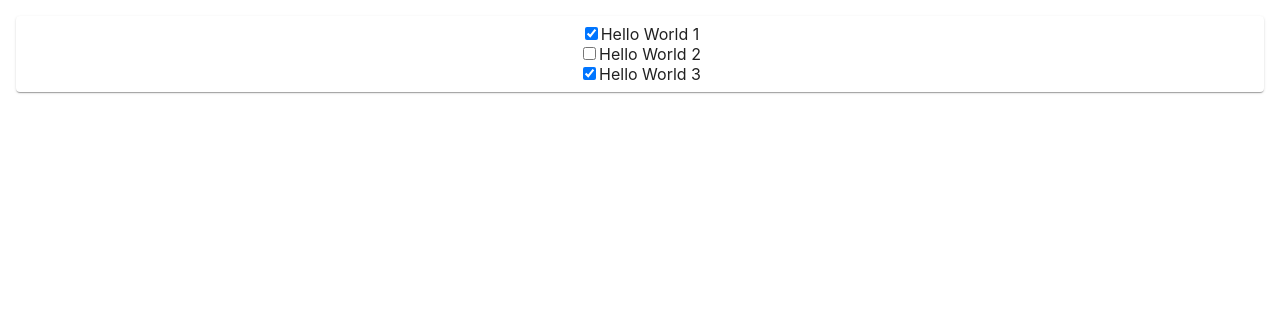
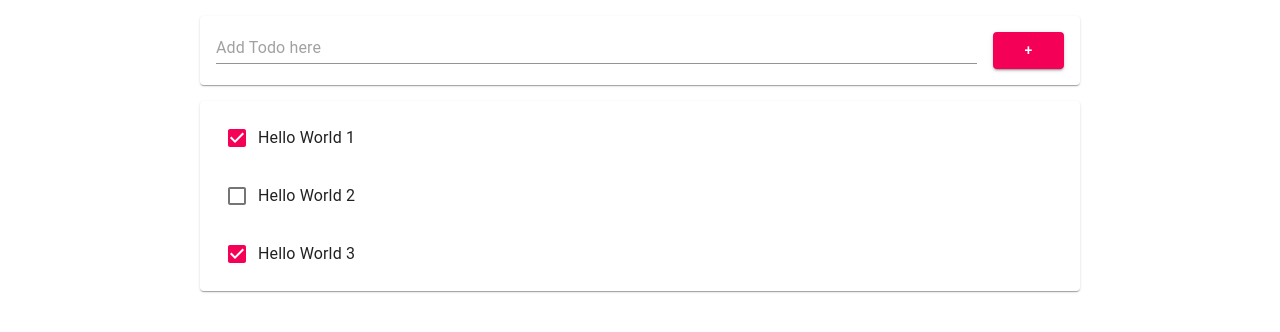
Before and after one commit to KHStmp/todo-react-app, a React (Create React App) app: page / in a window 1280 px wide. Shown: the top 332 px of the page. Built offline with nearby package versions, Linux system fonts and the light colour scheme.

Commit message:
4/12 수업 종료

```diff
--- /dev/null
+++ b/src/AddTodo.js
@@ -0,0 +1,59 @@
+import React from "react"
+import { TextField, Paper, Button, Grid } from "@material-ui/core"
+
+class AddTodo extends React.Component {
+    constructor(props) {
+        super(props);
+        this.state = { item: { title: "" } };   // 사용자의 입력을 저장할 오브젝트
+        this.add = props.add;   // props의 함수를 this.add에 연결
+    }
+
+    // 함수 추가
+
+    onInputChange = (e) => {
+        const thisItem = this.state.item;
+        thisItem.title = e.target.value;
+        this.setState({ item: thisItem });
+        console.log(thisItem);
+    }
+
+    onButtonClick = () => {
+        this.add(this.state.item);  // add 함수 사용
+        this.setState({ item: { title: "" }});
+    }
+
+    enterKeyEventHandler = (e) => {
+        if (e.key === 'Enter') {
+            this.onButtonClick();
+        }
+    }
+
+    render() {
+        return (
+            <Paper style={{ margin: 16, padding: 16}}>
+                <Grid container>
+                    <Grid xs={11} md={11} item style={{ paddingRight: 16 }}>
+                        <TextField
+                            placeholder="Add Todo here"
+                            fullWidth
+                            onChange={this.onInputChange}
+                            value={this.state.item.title}
+                            onKeyPress={this.enterKeyEventHandler}
+                        />
+                    </Grid>
+                    <Grid xs={1} md={1} item>
+                        <Button fullWidth
+                            color="secondary"
+                            variant="contained"
+                            onClick={this.onButtonClick}
+                        >
+                            +
+                        </Button>
+                    </Grid>
+                </Grid>
+            </Paper>
+        );
+    }
+}
+
+export default AddTodo;
--- a/src/App.js
+++ b/src/App.js
@@ -1,7 +1,8 @@
 import React from "react";
 import './App.css';
 import Todo from './Todo'
-import {Paper, List} from "@material-ui/core";
+import AddTodo from "./AddTodo.js";
+import {Paper, List, Container} from "@material-ui/core";
 
 class App extends React.Component {
   constructor(props) {
@@ -15,6 +16,15 @@
     };
   }
 
+  add = (item) => {
+    const thisItems = this.state.items;
+    item.id = "ID-" + thisItems.length; // key를 위한 id 추가
+    item.done = false;    // done 초기화
+    thisItems.push(item); // 리스트에 아이템 추가
+    this.setState({ items: thisItems });  // 업데이트는 반드시 this.setState로 해야 됨
+    console.log("items : ", this.state.items);
+  }
+
   render() {
     var todoItems = this.state.items.length > 0 && (
       <Paper style={{ margin: 16 }}>
@@ -26,7 +36,14 @@
       </Paper>
     );
 
-    return <div className="App">{todoItems}</div>;
+    return (
+      <div className="App">
+        <Container maxWidth="md">
+          <AddTodo add={this.add} />
+          <div className="TodoList">{todoItems}</div>
+        </Container>
+      </div>
+    );
   }
 }
 
--- a/src/Todo.js
+++ b/src/Todo.js
@@ -1,4 +1,5 @@
 import React from 'react';
+import { ListItem, ListItemText, InputBase, Checkbox, List } from "@material-ui/core";
 
 class Todo extends React.Component {
     constructor(props) {
@@ -7,26 +8,22 @@
     }
 
     render() {
+        const item = this.state.item;
         return (
-            <div className="Todo">
-                <input
-                type="checkbox"
-                id={this.state.item.id}
-                name={this.state.item.id}
-                checked={this.state.item.done}
-                />
-                <label id={this.state.item.id}>{this.state.item.title}</label>
-                {
-                /*
-                     comment here
-                */
-                }
-                {
-                // comment1
-                // comment2
-                // comment3
-                }
-            </div>
+            <ListItem>
+                <Checkbox checked={item.done} />
+                <ListItemText>
+                    <InputBase
+                        inputProps={{ "aria-label": "naked" }}
+                        type="text"
+                        id={item.id}
+                        name={item.id}
+                        value={item.title}
+                        multiline={true}
+                        fullWidth={true}
+                    />
+                </ListItemText>
+            </ListItem>
         );
     }
 }
```
